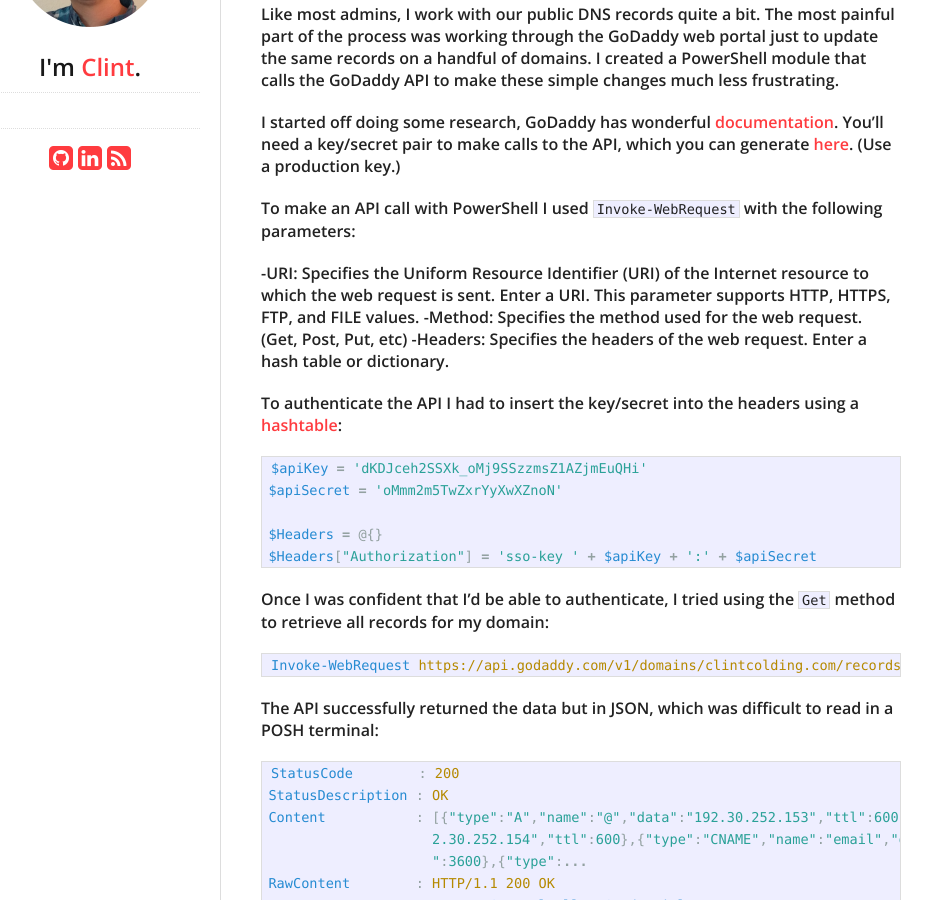
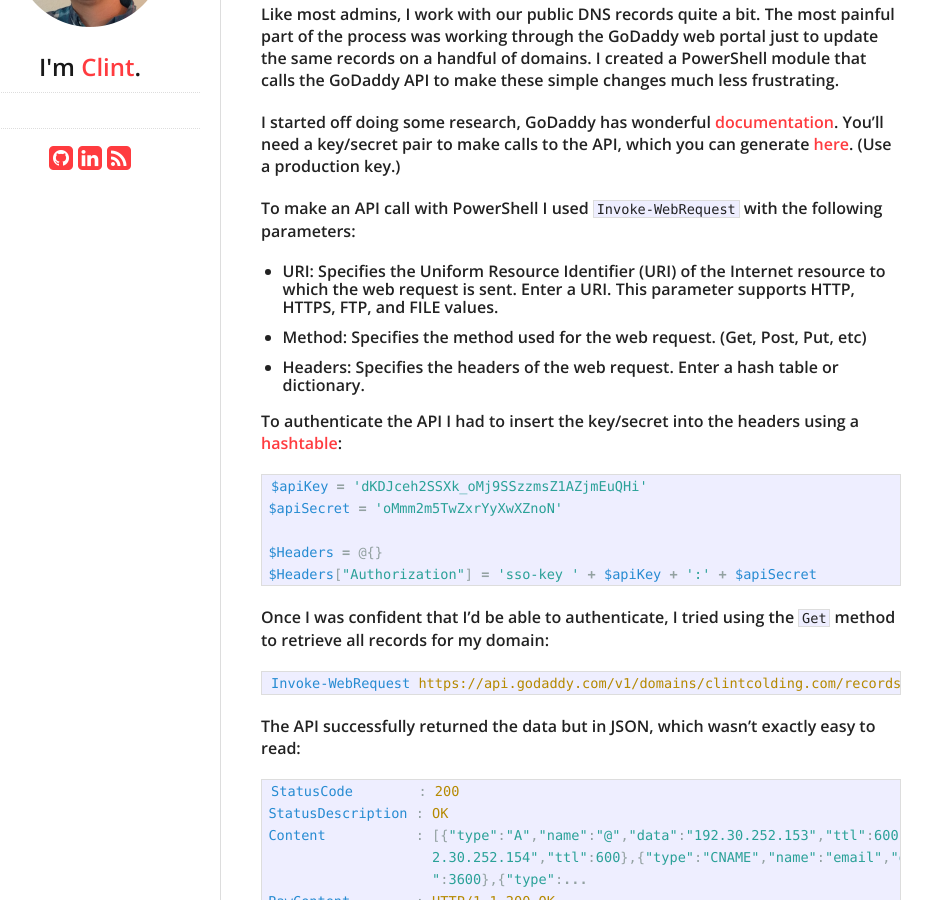
Before and after one commit to clintcolding/clintcolding.github.io, a Jekyll site: the page built from _posts/2017-07-07-managining-godaddy-dns-with-powershell.md, in a window 1280 px wide and 900 px high, scrolled down 209 px. Shown: the whole window, without its empty margins (190-1122 px from the left). Built offline with Jekyll 4.4.1, drawn with Linux system fonts in a browser that asks for light colours; nearby versions of some CDN libraries.

Commit message:
Fixed list

```diff
--- a/_posts/2017-07-07-managining-godaddy-dns-with-powershell.md
+++ b/_posts/2017-07-07-managining-godaddy-dns-with-powershell.md
@@ -13,9 +13,9 @@
 
 To make an API call with PowerShell I used `Invoke-WebRequest` with the following parameters:
 
--URI: Specifies the Uniform Resource Identifier (URI) of the Internet resource to which the web request is sent. Enter a URI. This parameter supports HTTP, HTTPS, FTP, and FILE values.
--Method: Specifies the method used for the web request. (Get, Post, Put, etc)
--Headers: Specifies the headers of the web request. Enter a hash table or dictionary.
+- URI: Specifies the Uniform Resource Identifier (URI) of the Internet resource to which the web request is sent. Enter a URI. This parameter supports HTTP, HTTPS, FTP, and FILE values.
+- Method: Specifies the method used for the web request. (Get, Post, Put, etc)
+- Headers: Specifies the headers of the web request. Enter a hash table or dictionary.
 
 To authenticate the API I had to insert the key/secret into the headers using a [hashtable](https://technet.microsoft.com/en-us/library/ee692803.aspx):
 
@@ -33,7 +33,7 @@
 Invoke-WebRequest https://api.godaddy.com/v1/domains/clintcolding.com/records/ -Method Get -Headers $Headers
 ~~~
 
-The API successfully returned the data but in JSON, which was difficult to read in a POSH terminal:
+The API successfully returned the data but in JSON, which wasn't exactly easy to read:
 
 ~~~ powershell
 StatusCode        : 200
```
